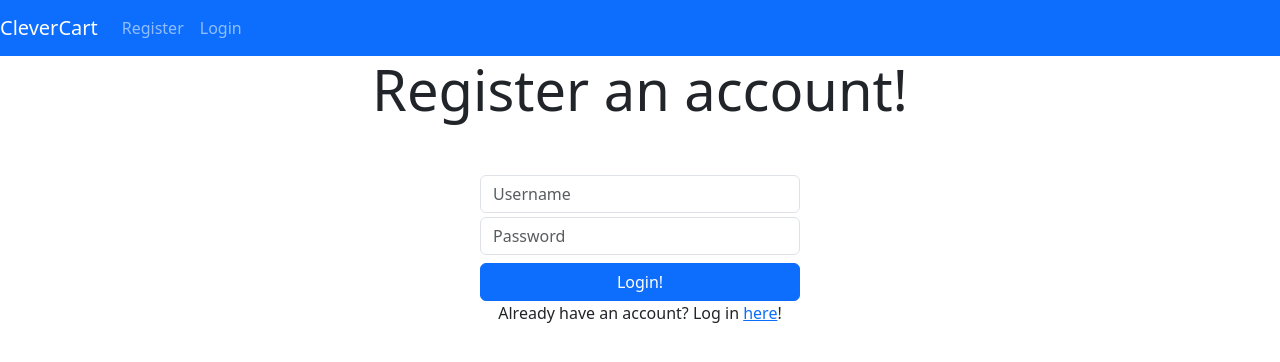
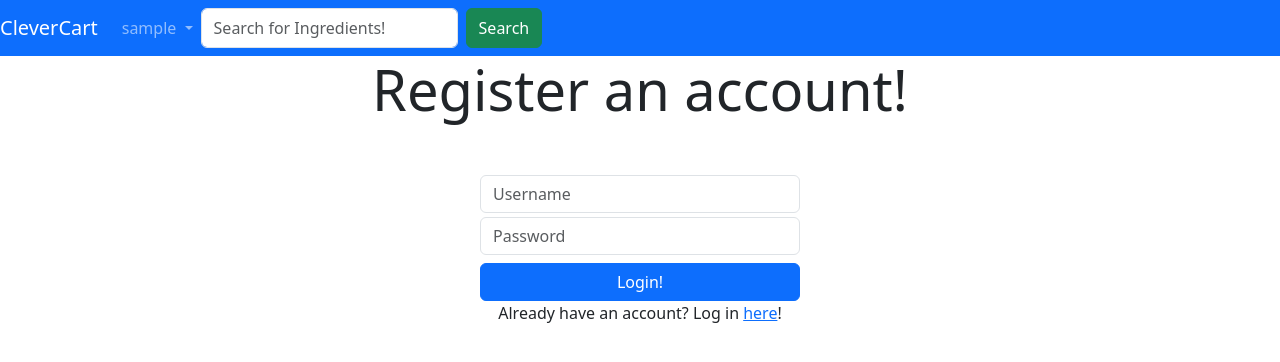
Before and after one commit to WARlord1903/CleverCart, a Flask app: template templates/register.html in a window 1280 px wide. Shown: the top 362 px of the page. Run offline with Flask 3, Linux system fonts and the light colour scheme; the template is opened without the code that fills it: most values are stand-ins (such as "Sample title", 1, 10 or a date in 2020).

Commit message:
Added search functionality on website.

```diff
--- a/app.py
+++ b/app.py
@@ -1,6 +1,7 @@
 from flask import Flask, render_template, request, redirect, url_for, session, flash
 from flask_login import LoginManager, UserMixin, login_user, current_user, login_required, logout_user
 from flask_sqlalchemy import SQLAlchemy
+from Web_Scrapper_InstacartV2 import search_items
 import string
 import random
 
@@ -34,12 +35,15 @@ with app.app_context():
 def loader_user(user_id):
     return Users.query.get(user_id)
 
+def get_username():
+    if current_user and current_user.is_authenticated:
+        return current_user.username
+    else:
+        return ""
+
 @app.route('/')
 def homepage():
-    if not current_user is None and current_user.is_authenticated:
-        return render_template('index.html', username=current_user.username)
-    else:
-        return render_template('index.html', username='')
+    return render_template('index.html', username=get_username())
 
 @app.route('/logout')
 @login_required
@@ -48,7 +52,7 @@ def logout():
     if session.get('was_once_logged_in'):
         del session['was_once_logged_in']
     flash('You have been logged out. Feel free to close the browser.')
-    return redirect('/')
+    return redirect(url_for('homepage', username=get_username()))
 
 @app.route('/register', methods=["GET", "POST"])
 def register():
@@ -60,8 +64,8 @@ def register():
 
         db.session.commit()
 
-        return redirect(url_for("login"))
-    return render_template("register.html")
+        return redirect(url_for("login", username=get_username()))
+    return render_template("register.html", username=get_username())
 
 @app.route('/login', methods=["GET", "POST"])
 def login():
@@ -70,7 +74,16 @@ def login():
         user = Users.query.filter_by(username=request.form.get("username")).first()
         if user and user.password == request.form.get("password"):
             login_user(user)
-            return redirect('/')
+            return redirect(url_for('homepage', username=get_username()))
         else:
-            return render_template("login.html", failed=True)
-    return render_template("login.html", failed=False)
+            return render_template("login.html", failed=True, username=get_username())
+    return render_template("login.html", failed=False, username=get_username())
+
+@app.route('/search', methods=['POST'])
+@login_required
+def search():
+    if request.method == "POST":
+        ingredient = request.form.get("ingredient-search")
+        items = search_items(ingredient)
+        return render_template('search.html', search_term = ingredient, ingredient_list=items, username=get_username())
+    return redirect(url_for('homepage', username=get_username()))
--- /dev/null
+++ b/templates/nav.html
@@ -0,0 +1,46 @@
+<!doctype html>
+<html lang="en">
+  <head>
+        <meta charset="utf-8">
+        <meta name="viewport" content="width=device-width, initial-scale=1">
+        <title>{% block title %} {% endblock %}</title>
+        <link href="https://cdn.jsdelivr.net/npm/bootstrap@5.3.3/dist/css/bootstrap.min.css" rel="stylesheet" integrity="sha384-QWTKZyjpPEjISv5WaRU9OFeRpok6YctnYmDr5pNlyT2bRjXh0JMhjY6hW+ALEwIH" crossorigin="anonymous">
+        <script src="https://cdn.jsdelivr.net/npm/@popperjs/core@2.11.8/dist/umd/popper.min.js" integrity="sha384-I7E8VVD/ismYTF4hNIPjVp/Zjvgyol6VFvRkX/vR+Vc4jQkC+hVqc2pM8ODewa9r" crossorigin="anonymous"></script>
+        <script src="https://cdn.jsdelivr.net/npm/bootstrap@5.3.3/dist/js/bootstrap.min.js" integrity="sha384-0pUGZvbkm6XF6gxjEnlmuGrJXVbNuzT9qBBavbLwCsOGabYfZo0T0to5eqruptLy" crossorigin="anonymous"></script>
+        <script src="https://ajax.googleapis.com/ajax/libs/jquery/3.7.1/jquery.min.js"></script>
+    </head>
+    <body>
+        <nav class="navbar navbar-expand-lg navbar-dark bg-primary">
+            <a class="navbar-brand" href="/">CleverCart</a>
+            <div>
+                <ul class="navbar-nav mr-auto">
+                    {% if not (username and username != "") %}
+                    <li class="nav-item">
+                        <a class="nav-link" href="/register">Register</a>
+                    </li>
+                    <li class="nav-item active">
+                        <a class="nav-link" href="/login">Login</a>
+                    </li>
+                    {% else %}
+                    <li class="nav-item dropdown">
+                        <a class="nav-link dropdown-toggle" href="#" role="button" data-bs-toggle="dropdown" aria-expanded="false">
+                            {{username}}
+                        </a>
+                        <ul class="dropdown-menu">
+                            <li><a class="dropdown-item" href="#">Account Settings</a></li>
+                            <li><a class="dropdown-item" href="/logout">Logout</a></li>
+                        </ul>
+                    </li>
+                    <form class="d-flex" role="search" action="/search" method="POST">
+                        <input class="form-control me-2" type="search" name="ingredient-search", id="ingredient-search" placeholder="Search for Ingredients!" aria-label="Search">
+                        <button class="btn btn-success" type="submit">Search</button>
+                    </form>
+                    {% endif %}
+                </ul>
+            </div>
+        </nav>
+        <div class="content">
+            {% block content %} {% endblock %}
+        </div>
+    </body>
+</html>
--- a/templates/register.html
+++ b/templates/register.html
@@ -1,27 +1,6 @@
-<!doctype html>
-<html lang="en">
-  <head>
-    <meta charset="utf-8">
-    <meta name="viewport" content="width=device-width, initial-scale=1">
-    <title>Registration</title>
-    <link href="https://cdn.jsdelivr.net/npm/bootstrap@5.3.3/dist/css/bootstrap.min.css" rel="stylesheet" integrity="sha384-QWTKZyjpPEjISv5WaRU9OFeRpok6YctnYmDr5pNlyT2bRjXh0JMhjY6hW+ALEwIH" crossorigin="anonymous">
-    <script src="https://cdn.jsdelivr.net/npm/@popperjs/core@2.11.8/dist/umd/popper.min.js" integrity="sha384-I7E8VVD/ismYTF4hNIPjVp/Zjvgyol6VFvRkX/vR+Vc4jQkC+hVqc2pM8ODewa9r" crossorigin="anonymous"></script>
-    <script src="https://cdn.jsdelivr.net/npm/bootstrap@5.3.3/dist/js/bootstrap.min.js" integrity="sha384-0pUGZvbkm6XF6gxjEnlmuGrJXVbNuzT9qBBavbLwCsOGabYfZo0T0to5eqruptLy" crossorigin="anonymous"></script>
-  </head>
-  <body>
-    <nav class="navbar navbar-expand-lg navbar-dark bg-primary">
-      <a class="navbar-brand" href="/">CleverCart</a>
-      <div>
-        <ul class="navbar-nav mr-auto">
-          <li class="nav-item">
-            <a class="nav-link" href="/register">Register</a>
-          </li>
-          <li class="nav-item active">
-            <a class="nav-link" href="/login">Login</a>
-          </li>
-        </ul>
-      </div>
-    </nav>
+{% extends 'nav.html' %}
+
+{% block content %}
     <h1 class="display-4 text-center mb-5">Register an account!</h1>
     <form action="#" method="post">
         <div class="d-flex flex-column align-items-center justify-content-center">
@@ -31,6 +10,4 @@
             <p>Already have an account? Log in <a href="/login">here</a>!</p>
       </div>
     </form>
-    <script src="https://cdn.jsdelivr.net/npm/bootstrap@5.3.3/dist/js/bootstrap.bundle.min.js" integrity="sha384-YvpcrYf0tY3lHB60NNkmXc5s9fDVZLESaAA55NDzOxhy9GkcIdslK1eN7N6jIeHz" crossorigin="anonymous"></script>
-  </body>
-</html>
+{% endblock %}
```
Also changed, not shown: Web_Scrapper_InstacartV2.py (+5 -5 lines), templates/index.html (+5 -39 lines), templates/login.html (+6 -28 lines), templates/search.html (added, +10 -0 lines), 1 other file.
